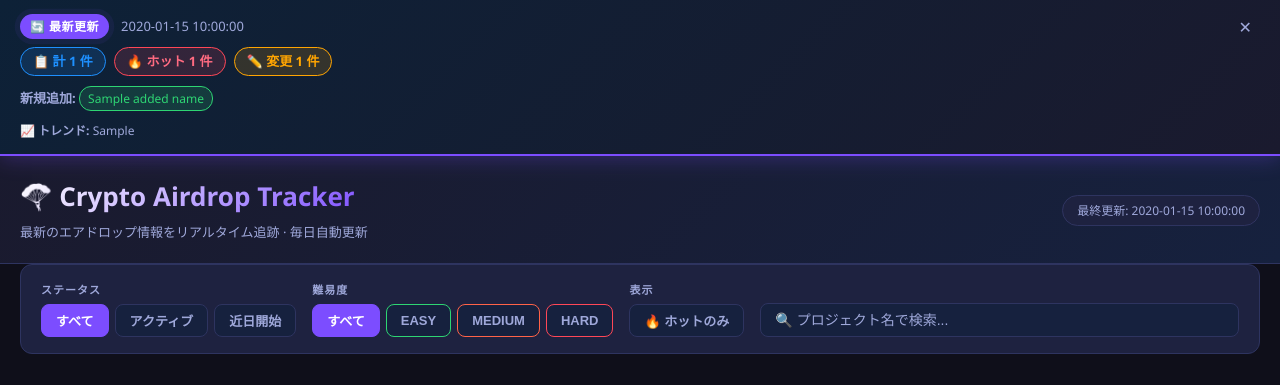
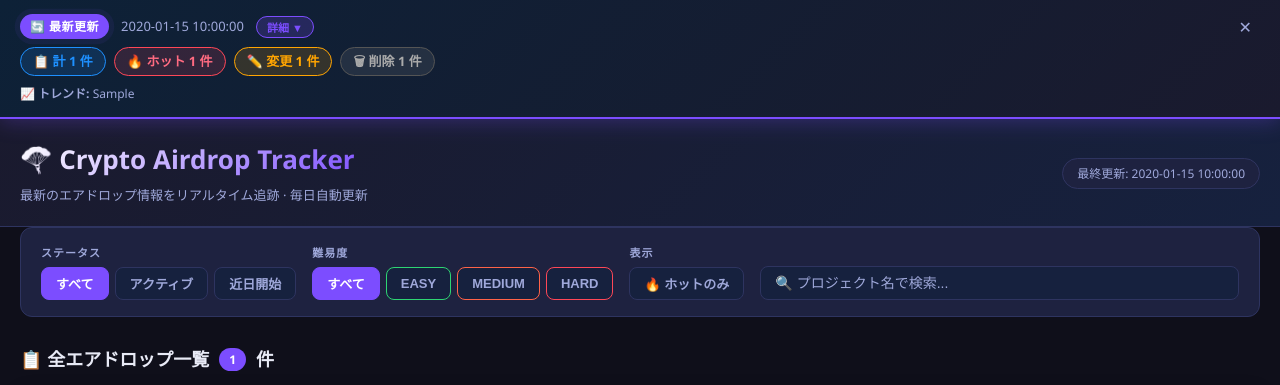
Before and after one commit to Yuzunekotokyo/crypto-airdrop-tracker, a Flask app: template templates/index.html in a window 1280 px wide. Shown: the top 385 px of the page. Run offline with Flask 3, Linux system fonts and the light colour scheme; the template is opened without the code that fills it: most values are stand-ins (such as "Sample title", 1, 10 or a date in 2020); grey boxes marked "Sample" are stand-in pictures.

Commit message:
feat: 毎日自動更新バナー強化・Gmail通知改善・トレンド連動ホット検出
- updater.py: メール送信条件を拡張 (新着・変更・新ホット案件すべてでトリガー)
- notifier/gmail.py: 変更詳細セクションをメール本文に追加、件名に変更件数を表示
- fetchers/airdrop_fetcher.py: CoinGeckoトレンドコインと照合して自動ホット案件昇格
- templates/index.html: バナーに「詳細▼」トグルボタン追加、新規/変更/削除をパネル展開表示
- static/css/style.css: バナー詳細パネルのスタイル追加 (fadeInアニメーション付き)

https://claude.ai/code/session_01KSTPq1t4qFvUAw6ovEeWP4

```diff
--- a/static/css/style.css
+++ b/static/css/style.css
@@ -97,6 +97,72 @@ a:hover { color: var(--accent2); }
   font-size: 12px;
   margin: 2px 4px 2px 0;
 }
+
+.removed-tag {
+  display: inline-block;
+  background: rgba(150,150,150,0.15);
+  border: 1px solid #555;
+  color: #888;
+  padding: 2px 8px;
+  border-radius: 12px;
+  font-size: 12px;
+  margin: 2px 4px 2px 0;
+}
+
+.stat-removed { background: rgba(150,150,150,0.15); border: 1px solid #555; color: #aaa; }
+
+.banner-detail-toggle {
+  background: rgba(124,77,255,0.2);
+  border: 1px solid var(--accent);
+  color: var(--accent);
+  padding: 2px 10px;
+  border-radius: 12px;
+  font-size: 11px;
+  font-weight: 700;
+  cursor: pointer;
+  transition: background 0.2s;
+}
+.banner-detail-toggle:hover { background: rgba(124,77,255,0.35); }
+
+.banner-detail {
+  border-top: 1px solid rgba(124,77,255,0.25);
+  margin-top: 8px;
+  padding-top: 10px;
+  display: flex;
+  flex-direction: column;
+  gap: 8px;
+  animation: fadeInDown 0.2s ease;
+}
+
+@keyframes fadeInDown {
+  from { opacity: 0; transform: translateY(-6px); }
+  to   { opacity: 1; transform: translateY(0); }
+}
+
+.detail-group { display: flex; align-items: flex-start; gap: 10px; flex-wrap: wrap; }
+
+.detail-label {
+  font-size: 11px;
+  font-weight: 700;
+  padding: 2px 10px;
+  border-radius: 12px;
+  white-space: nowrap;
+  flex-shrink: 0;
+}
+.detail-label-new     { background: rgba(46,213,115,0.15); border: 1px solid var(--green);  color: var(--green); }
+.detail-label-changed { background: rgba(255,165,2,0.15);  border: 1px solid var(--yellow); color: var(--yellow); }
+.detail-label-removed { background: rgba(150,150,150,0.15);border: 1px solid #555;          color: #aaa; }
+
+.detail-items { display: flex; flex-wrap: wrap; gap: 4px; }
+
+.detail-change-list {
+  margin: 0;
+  padding-left: 16px;
+  font-size: 12px;
+  color: var(--text2);
+  line-height: 1.8;
+}
+.detail-change-list li strong { color: var(--text); }
 
 .update-trending { font-size: 12px; color: var(--text2); }
 
--- a/templates/index.html
+++ b/templates/index.html
@@ -15,6 +15,10 @@
     <div class="update-meta">
       <span class="update-badge">🔄 最新更新</span>
       <span class="update-time">{{ latest_update.time_jst }}</span>
+      {% set has_detail = latest_update.added_names or latest_update.changes or latest_update.removed_names %}
+      {% if has_detail %}
+      <button class="banner-detail-toggle" onclick="toggleBannerDetail()" id="detail-toggle-btn">詳細 ▼</button>
+      {% endif %}
     </div>
     <div class="update-stats">
       <span class="stat-chip stat-total">
@@ -33,20 +37,54 @@
         ✏️ 変更 <strong>{{ latest_update.changed_count }}</strong> 件
       </span>
       {% endif %}
+      {% if latest_update.removed_names %}
+      <span class="stat-chip stat-removed">
+        🗑 削除 <strong>{{ latest_update.removed_names | length }}</strong> 件
+      </span>
+      {% endif %}
       {% if latest_update.email_sent %}
       <span class="stat-chip stat-email">
         📧 メール送信済
       </span>
       {% endif %}
     </div>
-    {% if latest_update.added_names %}
-    <div class="update-new-items">
-      <strong>新規追加:</strong>
-      {% for name in latest_update.added_names %}
-      <span class="new-tag">{{ name }}</span>
-      {% endfor %}
+
+    <!-- 詳細展開パネル -->
+    {% if has_detail %}
+    <div class="banner-detail" id="banner-detail" style="display:none;">
+      {% if latest_update.added_names %}
+      <div class="detail-group">
+        <span class="detail-label detail-label-new">🆕 新規追加</span>
+        <span class="detail-items">
+          {% for name in latest_update.added_names %}
+          <span class="new-tag">{{ name }}</span>
+          {% endfor %}
+        </span>
+      </div>
+      {% endif %}
+      {% if latest_update.changes %}
+      <div class="detail-group">
+        <span class="detail-label detail-label-changed">✏️ 変更内容</span>
+        <ul class="detail-change-list">
+          {% for c in latest_update.changes[:6] %}
+          <li><strong>{{ c.name }}</strong>: {{ c.changes | join(' / ') }}</li>
+          {% endfor %}
+        </ul>
+      </div>
+      {% endif %}
+      {% if latest_update.removed_names %}
+      <div class="detail-group">
+        <span class="detail-label detail-label-removed">🗑 終了/削除</span>
+        <span class="detail-items">
+          {% for name in latest_update.removed_names %}
+          <span class="removed-tag">{{ name }}</span>
+          {% endfor %}
+        </span>
+      </div>
+      {% endif %}
     </div>
     {% endif %}
+
     {% if latest_update.trending_coins %}
     <div class="update-trending">
       <strong>📈 トレンド:</strong>
@@ -260,5 +298,15 @@
 </footer>
 
 <script src="/static/js/app.js"></script>
+<script>
+function toggleBannerDetail() {
+  const panel = document.getElementById('banner-detail');
+  const btn = document.getElementById('detail-toggle-btn');
+  if (!panel) return;
+  const open = panel.style.display !== 'none';
+  panel.style.display = open ? 'none' : 'block';
+  btn.textContent = open ? '詳細 ▼' : '閉じる ▲';
+}
+</script>
 </body>
 </html>
--- a/updater.py
+++ b/updater.py
@@ -101,10 +101,10 @@ def run_daily_update(force_email: bool = False) -> dict:
     updates_log = updates_log[:30]  # 直近30件を保持
     _save_json(UPDATES_FILE, updates_log)
 
-    # メール送信 (新着あり、またはホット案件変化、または強制送信)
-    should_email = force_email or diff["added"] or newly_hot
+    # メール送信 (新着/変更/新ホット案件、または強制送信)
+    should_email = force_email or bool(diff["added"]) or bool(diff["changed"]) or bool(newly_hot)
     if should_email:
-        sent = send_daily_report(new_airdrops, scraped_new, trending)
+        sent = send_daily_report(new_airdrops, scraped_new, trending, changes=diff["changed"])
         summary["email_sent"] = sent
         updates_log[0]["email_sent"] = sent
         _save_json(UPDATES_FILE, updates_log)
```
Also changed, not shown: fetchers/airdrop_fetcher.py (+20 -0 lines), notifier/gmail.py (+23 -4 lines).
